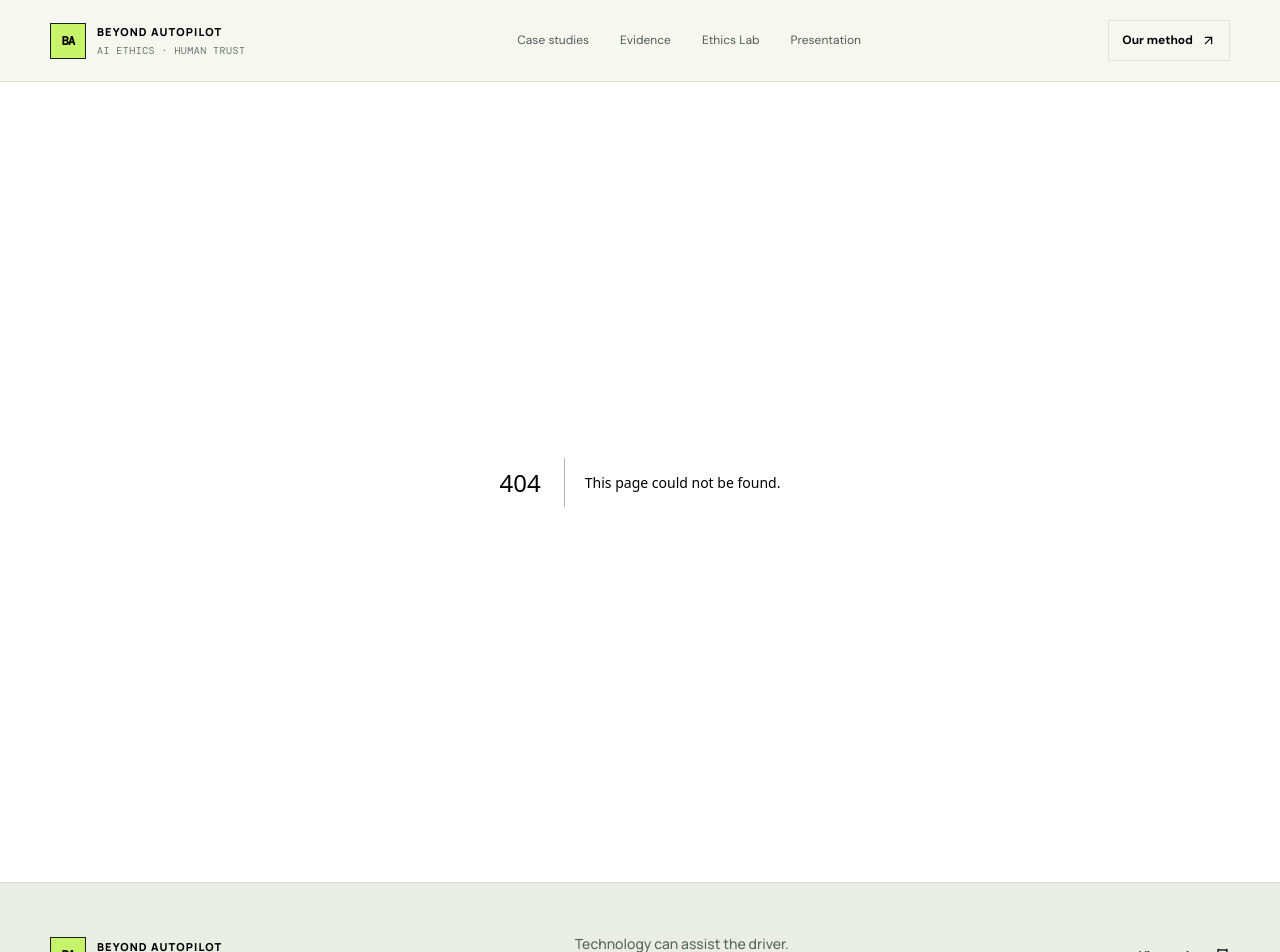
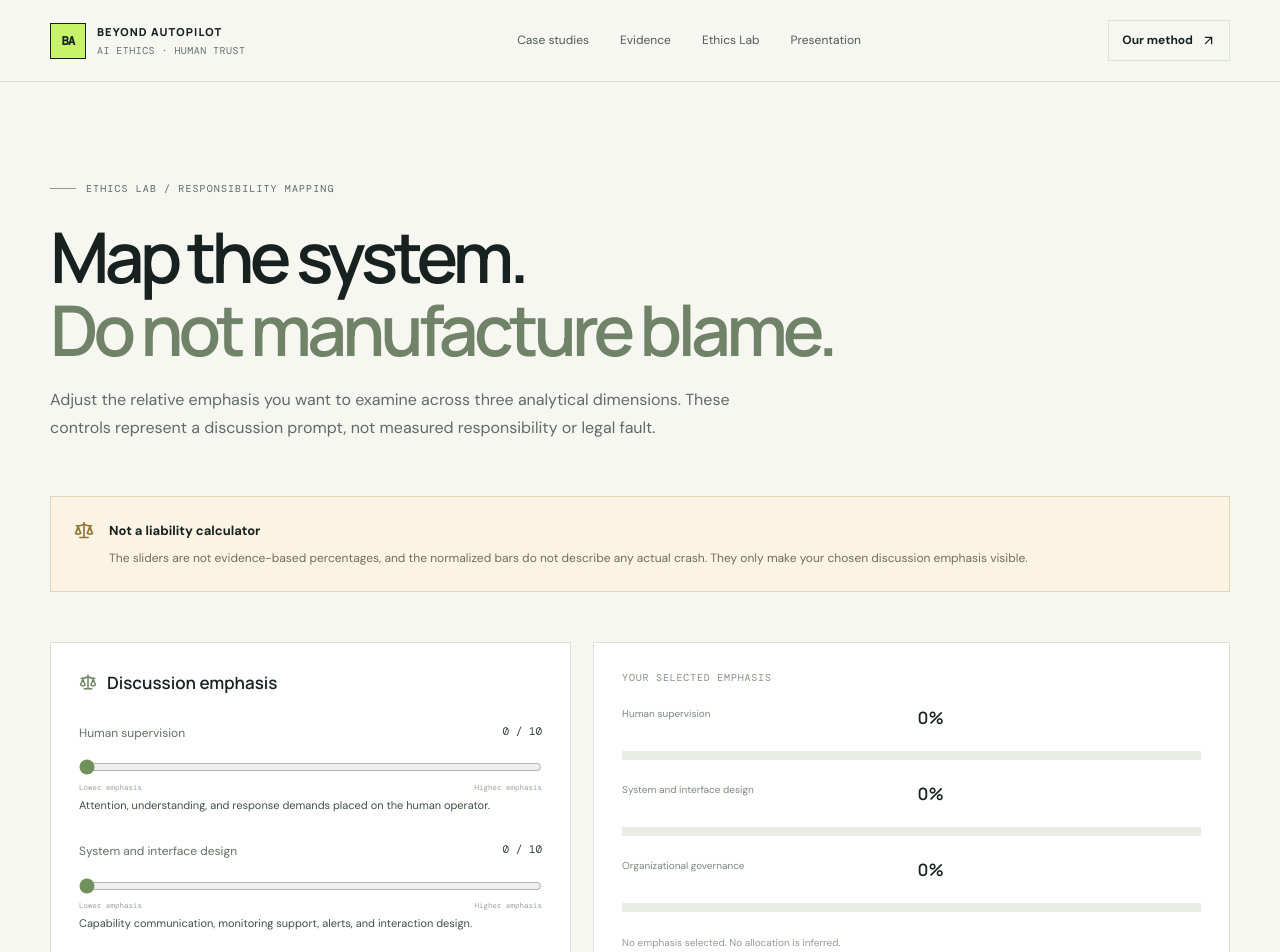
Before and after one commit to Uddeshya112/Ai-Ethics, a Next.js app: page /ethics-lab/responsibility in a window 1280 px wide. Before the commit this address had no page. Shown: the top 952 px of the page. Built offline with nearby package versions, Linux system fonts and the light colour scheme.

Commit message:
Add responsibility mapping exercise

```diff
--- /dev/null
+++ b/app/ethics-lab/responsibility/page.tsx
@@ -0,0 +1,37 @@
+"use client";
+
+import { useMemo, useState } from "react";
+import { RotateCcw, Scale } from "lucide-react";
+
+const initialValues = { human: 0, design: 0, organization: 0 };
+type Actor = keyof typeof initialValues;
+const actorInfo: { key: Actor; title: string; description: string }[] = [
+  { key: "human", title: "Human supervision", description: "Attention, understanding, and response demands placed on the human operator." },
+  { key: "design", title: "System and interface design", description: "Capability communication, monitoring support, alerts, and interaction design." },
+  { key: "organization", title: "Organizational governance", description: "Evaluation, documentation, deployment decisions, and risk-management processes." },
+];
+
+export default function ResponsibilityMappingPage() {
+  const [values, setValues] = useState(initialValues);
+  const total = useMemo(() => Object.values(values).reduce((sum, value) => sum + value, 0), [values]);
+  const reset = () => setValues(initialValues);
+
+  return <div className="page-shell shell">
+    <div className="page-hero"><div className="eyebrow"><span className="eyebrow-line" /> ETHICS LAB / RESPONSIBILITY MAPPING</div><h1>Map the system.<br /><em>Do not manufacture blame.</em></h1><p className="page-lede">Adjust the relative emphasis you want to examine across three analytical dimensions. These controls represent a discussion prompt, not measured responsibility or legal fault.</p></div>
+    <section className="lab-warning"><Scale size={20} /><div><strong>Not a liability calculator</strong><p>The sliders are not evidence-based percentages, and the normalized bars do not describe any actual crash. They only make your chosen discussion emphasis visible.</p></div></section>
+    <div className="lab-layout">
+      <section className="lab-controls"><div className="lab-panel-heading"><Scale size={18} /><h2>Discussion emphasis</h2></div>
+        {actorInfo.map((actor) => <label className="slider-field" key={actor.key}><span className="slider-label">{actor.title}<strong>{values[actor.key]} / 10</strong></span><input type="range" min={0} max={10} step={1} value={values[actor.key]} onChange={(event) => setValues((current) => ({ ...current, [actor.key]: Number(event.target.value) }))} /><span className="slider-scale"><small>Lower emphasis</small><small>Higher emphasis</small></span><span className="source-publisher">{actor.description}</span></label>)}
+        <button className="reset-button" onClick={reset}><RotateCcw size={15} /> Reset discussion</button>
+      </section>
+      <section className="lab-results"><div className="result-overline">YOUR SELECTED EMPHASIS</div>
+        {actorInfo.map((actor) => {
+          const share = total === 0 ? 0 : Math.round(values[actor.key] / total * 100);
+          return <div className="responsibility-row" key={actor.key}><div className="result-compare"><span>{actor.title}</span><strong>{share}%</strong></div><div className="result-bar"><span style={{ width: share + "%" }} /></div></div>;
+        })}
+        <p className="result-caveat">{total === 0 ? "No emphasis selected. No allocation is inferred." : "Percentages are normalized from your chosen slider values only. They are not findings, probabilities, or estimates of actual responsibility."}</p>
+      </section>
+    </div>
+    <section className="method-section"><div className="section-kicker">REFLECTION</div><h2>What evidence would change your view?</h2><p>Identify the specific source, system documentation, or investigative finding that would support or challenge each dimension. Keep legal responsibility separate from ethical analysis and system-design critique.</p></section>
+  </div>;
+}
```
